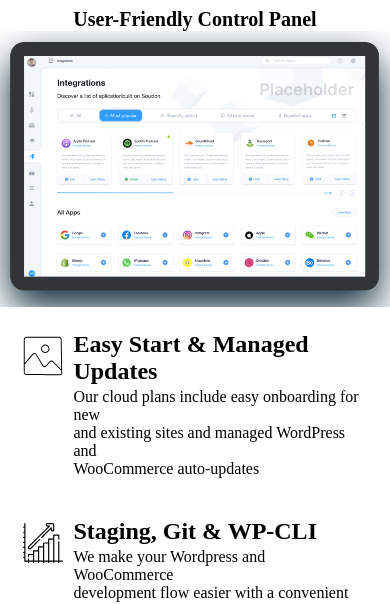
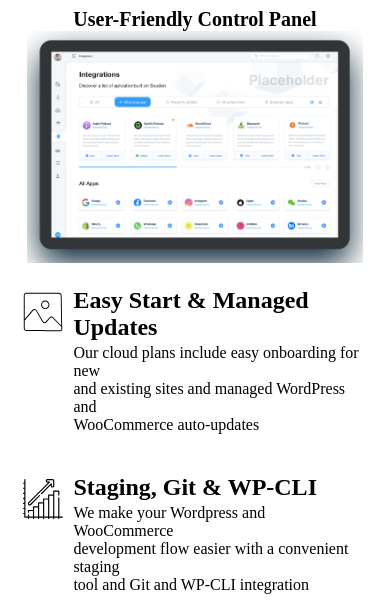
Before and after one commit to UzzalPahan/moshify, a plain HTML site: page component/Control/control.html in a window 390 px wide. Shown: the top 604 px of the page. Drawn offline with Linux system fonts and the light colour scheme.

Commit message:
fix control section mobile img size

```diff
--- a/component/Control/control.css
+++ b/component/Control/control.css
@@ -42,6 +42,7 @@
     flex-direction: column;
   }
   .control_img > img {
-    width: 400px;
+    width: 350px;
+    padding: 0 2%;
   }
 }
--- a/component/Control/control.html
+++ b/component/Control/control.html
@@ -11,7 +11,7 @@
       <h2>User-Friendly Control Panel</h2>
       <div class="control_section">
         <div class="control_img">
-          <img src="/images/ipad.png" alt="" />
+          <img src="../../images/ipad.png" alt="" />
         </div>
         <div>
           <div class="control_text">
--- a/style.css
+++ b/style.css
@@ -288,7 +288,8 @@ li {
     flex-direction: column;
   }
   .control_img > img {
-    width: 400px;
+    width: 350px;
+    padding: 0 2%;
   }
 }
 
```
